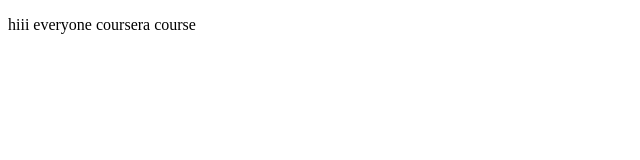
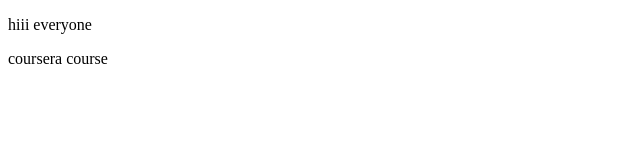
Before and after one commit to nigamaparna/coursera, a plain HTML site: page site/index.html in a window 1280 px wide. Shown: the whole page, without its empty margins (0-640 px from the left). Drawn offline with Linux system fonts and the light colour scheme.

Commit message:
addition

```diff
--- a/site/index.html
+++ b/site/index.html
@@ -4,8 +4,8 @@
 	<title>hellooooo</title>
 </head>
 <body>
-<p>hiii everyone
+<p>hiii everyone</p>
 
-coursera course</p>
+<p>coursera course</p>
 </body>
 </html>
```
